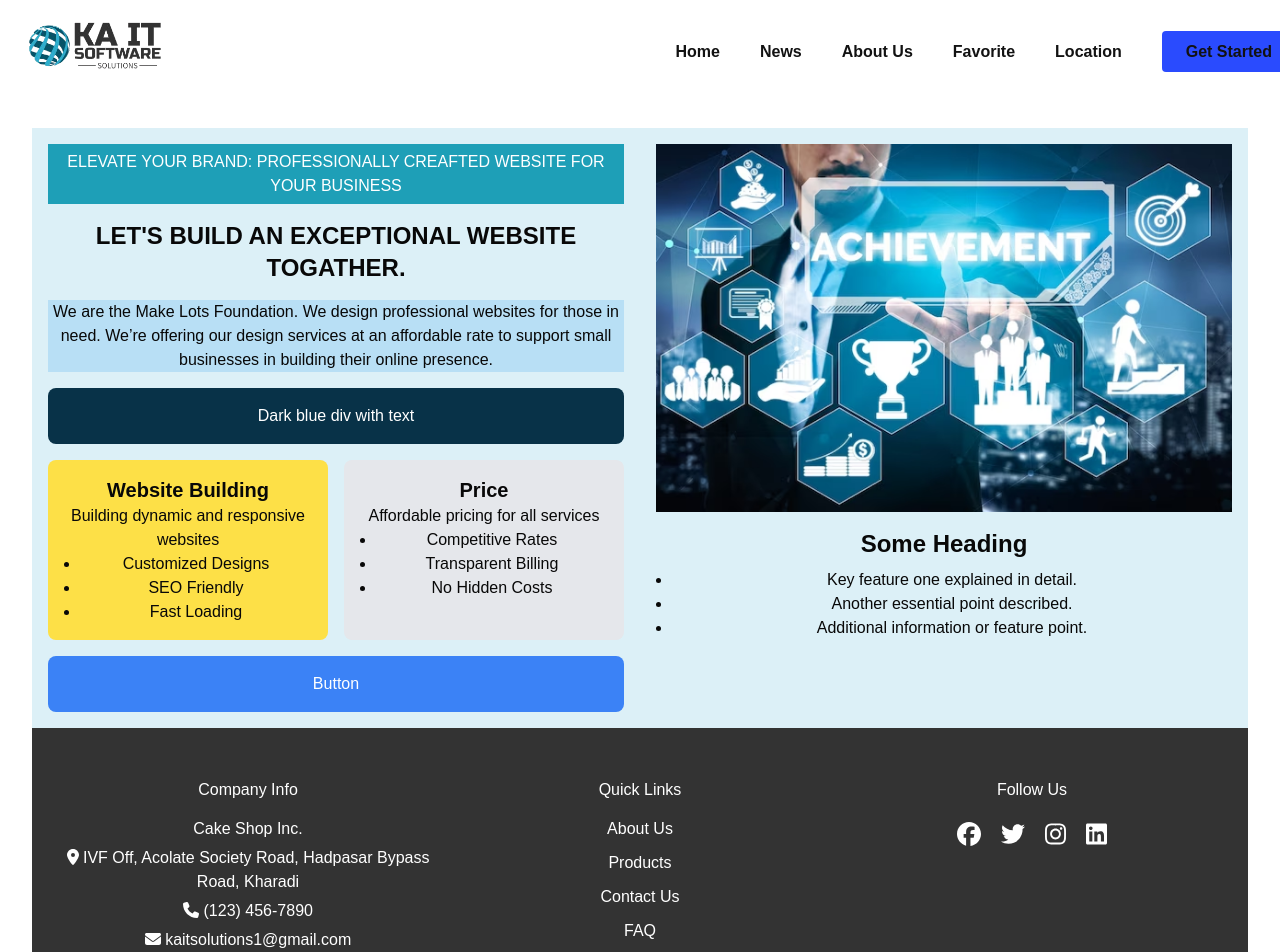
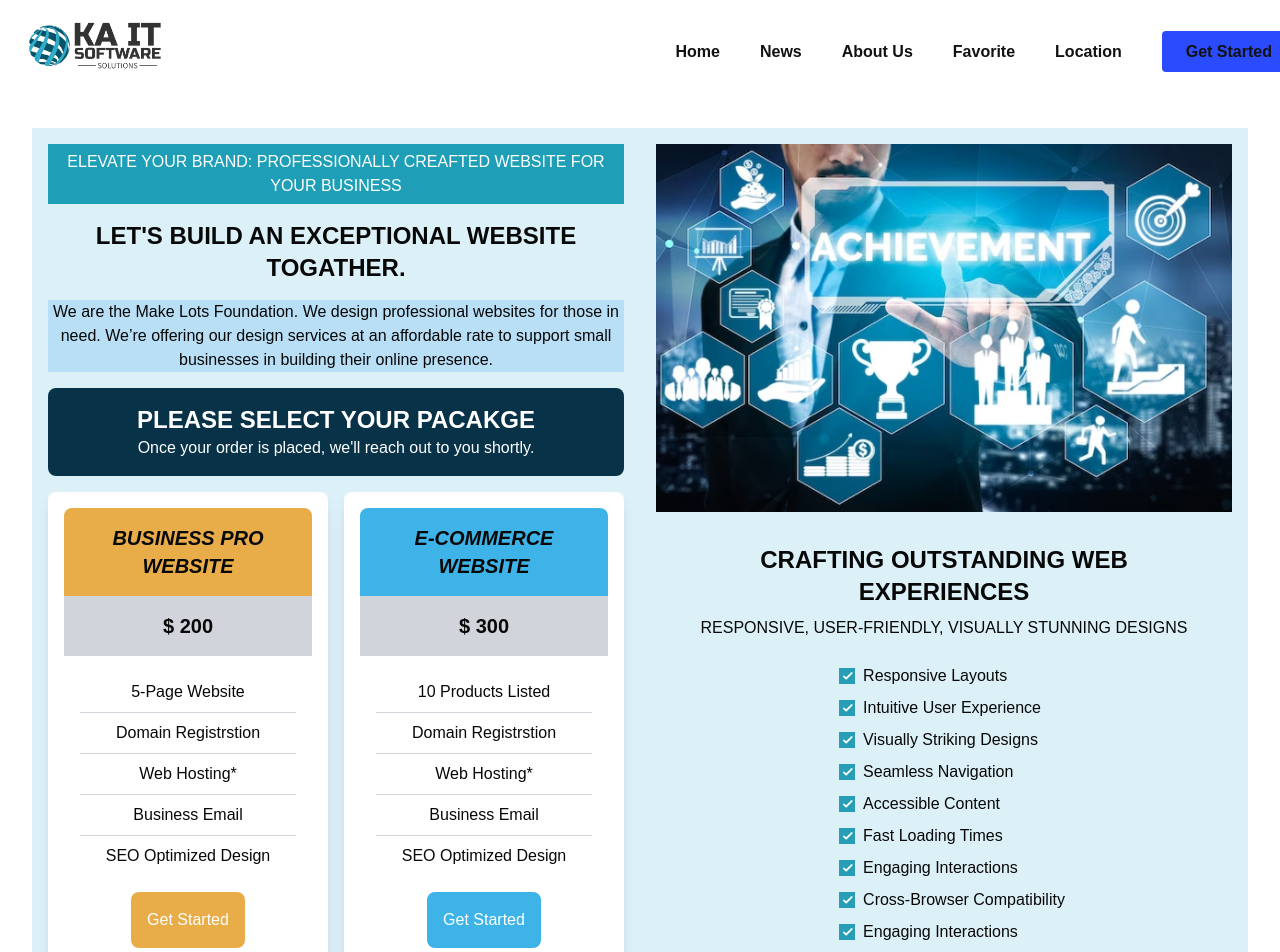
Before and after one commit to KA-IT-Solutions/Kait_website_project, a React (Vite) app in the folder KAITSolution/: page / in a window 1280 px wide. Shown: the top 952 px of the page. Built offline with nearby package versions, Linux system fonts and the light colour scheme.

Commit message:
design home page using tailwind

```diff
--- a/KAITSolution/src/Components/Home/Home.css
+++ b/KAITSolution/src/Components/Home/Home.css
@@ -13,3 +13,9 @@
 .grid-heading{
     background-color: rgb(8, 50, 72);
 }
+.card1-heading{
+    background-color: rgb(232,173,73);
+}
+.card2-heading{
+    background-color: rgb(62,179,232);
+}
--- a/KAITSolution/src/Components/Home/Home.jsx
+++ b/KAITSolution/src/Components/Home/Home.jsx
@@ -24,31 +24,76 @@ const Home = () => {
             </div>
             <h2 className="text-2xl font-bold">LET'S BUILD AN EXCEPTIONAL WEBSITE TOGATHER.</h2>
             <p className='discription'>We are the Make Lots Foundation. We design professional websites for those in need. We’re offering our design services at an affordable rate to support small businesses in building their online presence.</p>
-            <div className="text-white p-4 rounded-lg grid-heading">
-              Dark blue div with text
+
+
+
+
+
+
+            <div className="grid grid-cols-1 md:grid-cols-2 gap-4 ">
+
+              <div className="col-span-1 md:col-span-2 bg-dark-blue text-white p-4 rounded-lg grid-heading">
+                <h2 className="text-2xl font-bold text-center">PLEASE SELECT YOUR PACAKGE</h2>
+                <p className="text-center">Once your order is placed, we'll reach out to you shortly.</p>
+              </div>
+
+              <div className="bg-white p-4 rounded-lg shadow-lg mt-0">
+                <div className="grid grid-cols-1 gap-4">
+                  {/* <div className="bg-blue-200 p-4 rounded-t-lg">
+                    <h3 className="text-xl font-bold">Business Pro Website</h3>
+                  </div> */}
+                  <div className=" p-4 rounded-t-lg italic card1-heading">
+                    <h3 className="text-xl font-bold text-center">BUSINESS PRO WEBSITE</h3>
+                  </div>
+                </div>
+                <div className="bg-gray-300 p-4">
+                  <h3 className="text-xl font-bold text-center">$ 200</h3>
+                </div>
+                <div className="bg-white p-4 text-center">
+                  <ul className="list-none">
+                    <li className="py-2 border-b border-gray-300">5-Page Website</li>
+                    <li className="py-2 border-b border-gray-300">Domain Registrstion</li>
+                    <li className="py-2 border-b border-gray-300">Web Hosting*</li>
+                    <li className="py-2 border-b border-gray-300">Business Email</li>
+                    <li className="py-2">SEO Optimized Design</li>
+                  </ul>
+                  <button className="card1-heading text-white p-4 rounded-lg mt-4">Get Started</button>
+                </div>
+              </div>
+
+              <div className="bg-white p-4 rounded-lg shadow-lg mt-0">
+                <div className="grid grid-cols-1 gap-4">
+                  {/* <div className="bg-blue-200 p-4 rounded-t-lg">
+                    <h3 className="text-xl font-bold">Business Pro Website</h3>
+                  </div> */}
+                  <div className=" p-4 rounded-t-lg italic card2-heading">
+                    <h3 className="text-xl font-bold text-center">E-COMMERCE WEBSITE</h3>
+                  </div>
+                </div>
+                <div className="bg-gray-300 p-4">
+                  <h3 className="text-xl font-bold text-center">$ 300</h3>
+                </div>
+                <div className="bg-white p-4 text-center">
+                  <ul className="list-none">
+                    <li className="py-2 border-b border-gray-300">10 Products Listed</li>
+                    <li className="py-2 border-b border-gray-300">Domain Registrstion</li>
+                    <li className="py-2 border-b border-gray-300">Web Hosting*</li>
+                    <li className="py-2 border-b border-gray-300">Business Email</li>
+                    <li className="py-2">SEO Optimized Design</li>
+                  </ul>
+                  <button className="card2-heading text-white p-4 rounded-lg mt-4">Get Started</button>
+                </div>
+              </div>
+
             </div>
-            <div className="grid grid-cols-1 md:grid-cols-2 gap-4 ">
-              <div className="bg-yellow-300 p-4 rounded-lg">
-                <h3 className="text-xl font-bold">Website Building</h3>
-                <p>Building dynamic and responsive websites</p>
-                <ul className="list-disc ml-4">
-                  <li>Customized Designs</li>
-                  <li>SEO Friendly</li>
-                  <li>Fast Loading</li>
-                </ul>
-              </div>
-              <div className="bg-gray-200 p-4 rounded-lg">
-                <h3 className="text-xl font-bold">Price</h3>
-                <p>Affordable pricing for all services</p>
-                <ul className="list-disc ml-4">
-                  <li>Competitive Rates</li>
-                  <li>Transparent Billing</li>
-                  <li>No Hidden Costs</li>
-                </ul>
-              </div>
-            </div>
-            <button className="bg-blue-500 text-white p-4 rounded-lg">Button</button>
+
+
+
+
           </div>
+
+
+
 
           {/* Right side */}
           <div className="w-full md:w-1/2 relative">
@@ -60,15 +105,56 @@ const Home = () => {
                 style={{ clipPath: 'polygon(0 0, 100% 0, 100% 100%, 0 100%)' }} // Clipping the image
               />
             </div>
-            <h2 className="text-2xl font-bold mt-4">Some Heading</h2>
-            <ul className="list-disc ml-4 mt-2">
-              <li>Key feature one explained in detail.</li>
-              <li>Another essential point described.</li>
-              <li>Additional information or feature point.</li>
-            </ul>
+            <div className="text-center p-4">
+  <h2 className="text-2xl font-bold mt-4">CRAFTING OUTSTANDING WEB EXPERIENCES</h2>
+  <p className="mt-2">RESPONSIVE, USER-FRIENDLY, VISUALLY STUNNING DESIGNS</p>
+  <ul className="list-none p-2 ml-4 mt-4 text-left inline-block">
+    <li className="flex items-center ">
+      <svg className="w-4 h-4 bg-[rgb(39,158,182)] text-white mr-2" fill="currentColor" viewBox="0 0 20 20"><path fillRule="evenodd" d="M16.707 5.707a1 1 0 010 1.414l-7 7a1 1 0 01-1.414 0l-3-3a1 1 0 011.414-1.414L9 11.586l6.293-6.293a1 1 0 011.414 0z" clipRule="evenodd"></path></svg>
+      Responsive Layouts
+    </li>
+    <li className="flex items-center mt-2">
+      <svg className="w-4 h-4 bg-[rgb(39,158,182)] text-white mr-2" fill="currentColor" viewBox="0 0 20 20"><path fillRule="evenodd" d="M16.707 5.707a1 1 0 010 1.414l-7 7a1 1 0 01-1.414 0l-3-3a1 1 0 011.414-1.414L9 11.586l6.293-6.293a1 1 0 011.414 0z" clipRule="evenodd"></path></svg>
+      Intuitive User Experience
+    </li>
+    <li className="flex items-center mt-2">
+      <svg className="w-4 h-4 bg-[rgb(39,158,182)] text-white mr-2" fill="currentColor" viewBox="0 0 20 20"><path fillRule="evenodd" d="M16.707 5.707a1 1 0 010 1.414l-7 7a1 1 0 01-1.414 0l-3-3a1 1 0 011.414-1.414L9 11.586l6.293-6.293a1 1 0 011.414 0z" clipRule="evenodd"></path></svg>
+      Visually Striking Designs
+    </li>
+    <li className="flex items-center mt-2">
+      <svg className="w-4 h-4 bg-[rgb(39,158,182)] text-white mr-2" fill="currentColor" viewBox="0 0 20 20"><path fillRule="evenodd" d="M16.707 5.707a1 1 0 010 1.414l-7 7a1 1 0 01-1.414 0l-3-3a1 1 0 011.414-1.414L9 11.586l6.293-6.293a1 1 0 011.414 0z" clipRule="evenodd"></path></svg>
+      Seamless Navigation
+    </li>
+    <li className="flex items-center mt-2">
+      <svg className="w-4 h-4 bg-[rgb(39,158,182)] text-white mr-2" fill="currentColor" viewBox="0 0 20 20"><path fillRule="evenodd" d="M16.707 5.707a1 1 0 010 1.414l-7 7a1 1 0 01-1.414 0l-3-3a1 1 0 011.414-1.414L9 11.586l6.293-6.293a1 1 0 011.414 0z" clipRule="evenodd"></path></svg>
+      Accessible Content
+    </li>
+    <li className="flex items-center mt-2">
+      <svg className="w-4 h-4 bg-[rgb(39,158,182)] text-white mr-2" fill="currentColor" viewBox="0 0 20 20"><path fillRule="evenodd" d="M16.707 5.707a1 1 0 010 1.414l-7 7a1 1 0 01-1.414 0l-3-3a1 1 0 011.414-1.414L9 11.586l6.293-6.293a1 1 0 011.414 0z" clipRule="evenodd"></path></svg>
+      Fast Loading Times
+    </li>
+    <li className="flex items-center mt-2">
+      <svg className="w-4 h-4 bg-[rgb(39,158,182)] text-white mr-2" fill="currentColor" viewBox="0 0 20 20"><path fillRule="evenodd" d="M16.707 5.707a1 1 0 010 1.414l-7 7a1 1 0 01-1.414 0l-3-3a1 1 0 011.414-1.414L9 11.586l6.293-6.293a1 1 0 011.414 0z" clipRule="evenodd"></path></svg>
+      Engaging Interactions
+    </li>
+    <li className="flex items-center mt-2">
+      <svg className="w-4 h-4 bg-[rgb(39,158,182)] text-white mr-2" fill="currentColor" viewBox="0 0 20 20"><path fillRule="evenodd" d="M16.707 5.707a1 1 0 010 1.414l-7 7a1 1 0 01-1.414 0l-3-3a1 1 0 011.414-1.414L9 11.586l6.293-6.293a1 1 0 011.414 0z" clipRule="evenodd"></path></svg>
+      Cross-Browser Compatibility
+    </li>
+    <li className="flex items-center mt-2">
+      <svg className="w-4 h-4 bg-[rgb(39,158,182)] text-white mr-2" fill="currentColor" viewBox="0 0 20 20"><path fillRule="evenodd" d="M16.707 5.707a1 1 0 010 1.414l-7 7a1 1 0 01-1.414 0l-3-3a1 1 0 011.414-1.414L9 11.586l6.293-6.293a1 1 0 011.414 0z" clipRule="evenodd"></path></svg>
+      Engaging Interactions
+    </li>
+    <li className="flex items-center mt-2">
+      <svg className="w-4 h-4 bg-[rgb(39,158,182)] text-white mr-2" fill="currentColor" viewBox="0 0 20 20"><path fillRule="evenodd" d="M16.707 5.707a1 1 0 010 1.414l-7 7a1 1 0 01-1.414 0l-3-3a1 1 0 011.414-1.414L9 11.586l6.293-6.293a1 1 0 011.414 0z" clipRule="evenodd"></path></svg>
+      Cross-Browser Compatibility
+    </li>
+  </ul>
+</div>
+
           </div>
         </div>
-      </div>
+      </div >
     </>
   );
 }
```
